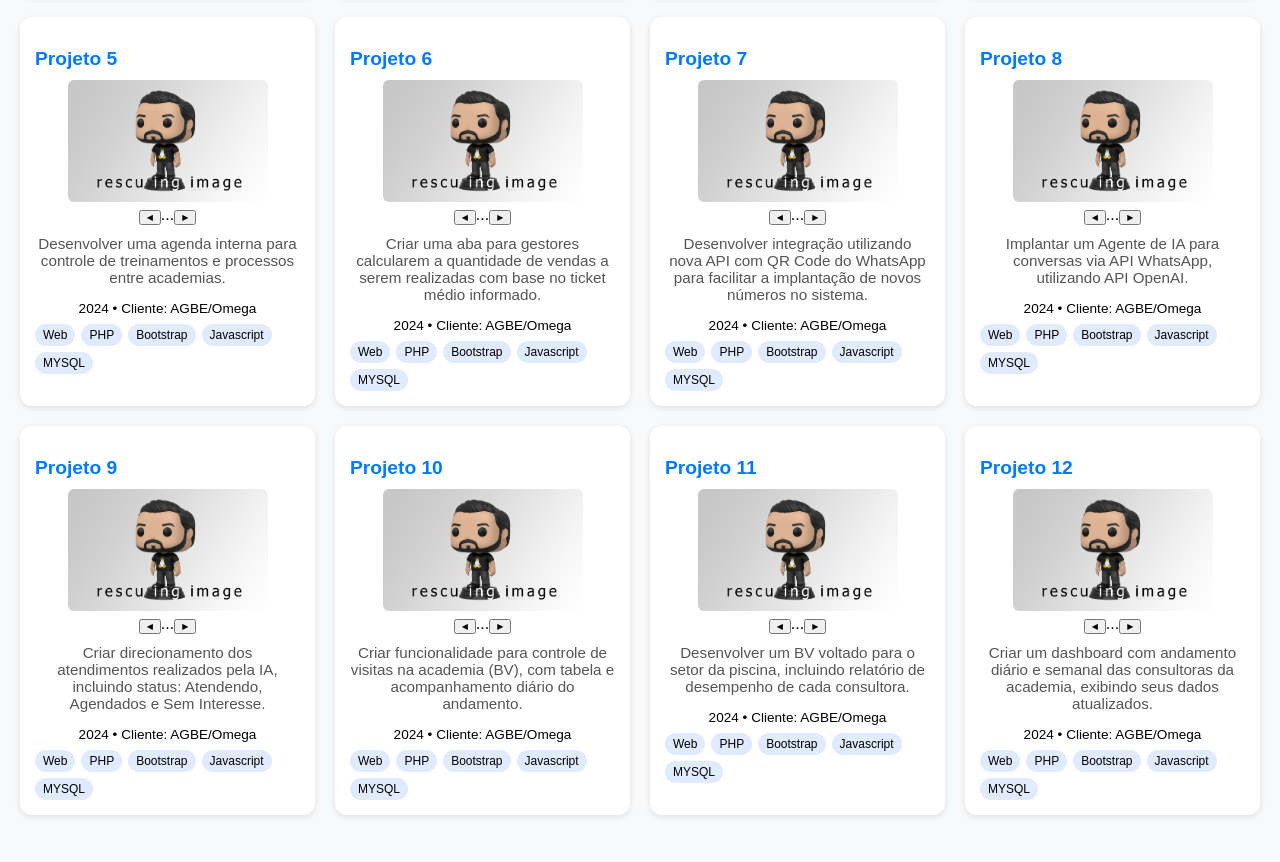
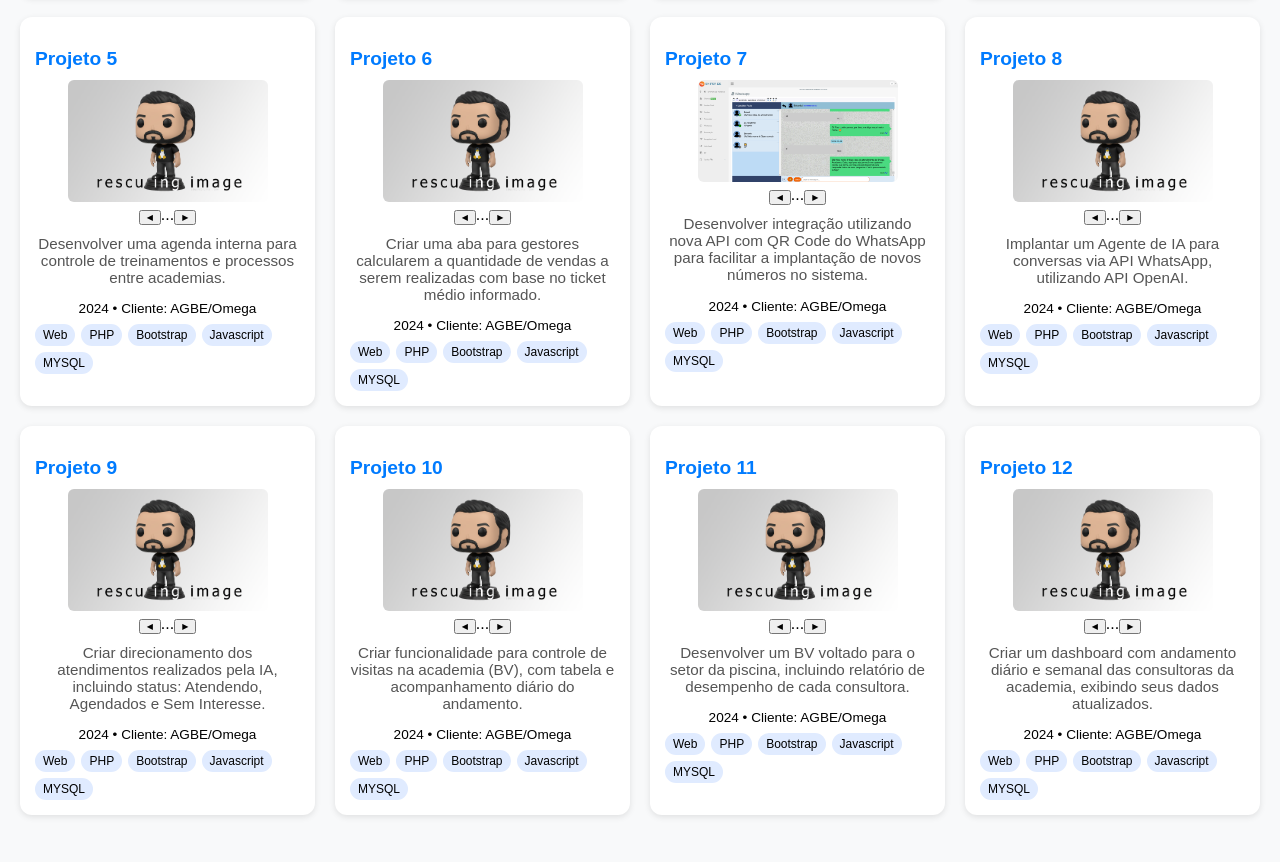
Before and after one commit to eduard0lim4dev/pessoal, a plain HTML site: page portifolio/index.html in a window 1280 px wide. Shown: the part 1847-2709 px from the top of the page. Drawn offline with Linux system fonts and the light colour scheme.

Commit message:
Update index.html

```diff
--- a/portifolio/index.html
+++ b/portifolio/index.html
@@ -332,7 +332,7 @@
 		<div class="item">
 			<h2>Projeto 7</h2>
 			<div class="carousel">
-			<img src="img/prj000-a.png" alt="Projeto 7" class="carousel-img" data-imagens="img/prj000-a.png">
+			<img src="img/prj017-a.png" alt="Projeto 7" class="carousel-img" data-imagens="img/prj017-a.png">
 			<div><button class="prev">◀</button>...<button class="next">▶</button></div>
 			</div>
 			<p>Desenvolver integração utilizando nova API com QR Code do WhatsApp para facilitar a implantação de novos números no sistema.</p>
```
